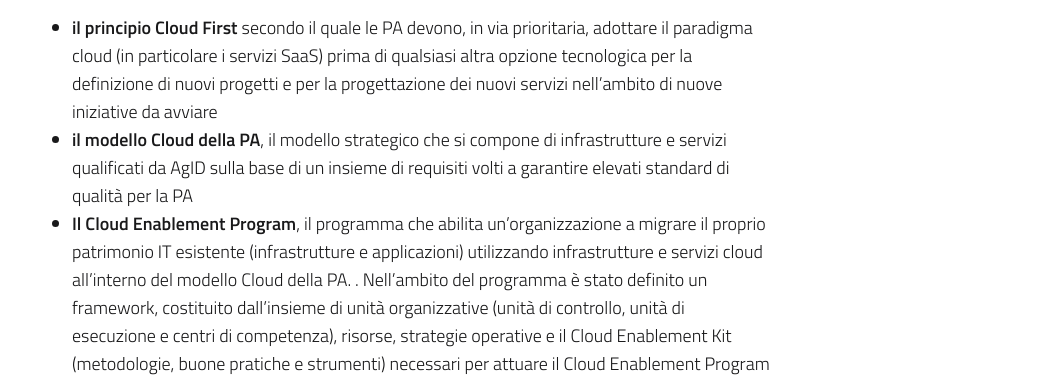
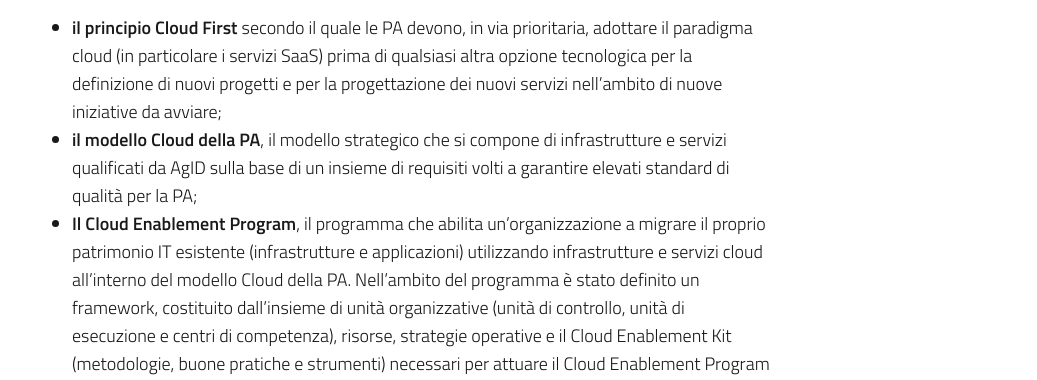
Before and after one commit to italia/cloud.italia.it, a Jekyll site: the page built from index.md, in a window 1280 px wide and 900 px high, scrolled down 1144 px. Shown: the part 246-626 px from the top of the window, without its empty margins (50-1087 px from the left). Built offline with Jekyll 4.4.1, drawn with Linux system fonts in a browser that asks for light colours; some of the changed text lies outside the part shown.

Commit message:
Fix: punteggiatura

```diff
--- a/_includes/home/home-sections.html
+++ b/_includes/home/home-sections.html
@@ -25,20 +25,20 @@
                                     servizi SaaS) prima di qualsiasi altra opzione
                                     tecnologica per la definizione di nuovi
                                     progetti e per la progettazione dei nuovi servizi
-                                    nell’ambito di nuove iniziative da avviare
+                                    nell’ambito di nuove iniziative da avviare;
                                 </li>
                                 <li><b>il modello Cloud della PA</b>, il modello
                                     strategico che si compone di infrastrutture
                                     e servizi qualificati da AgID sulla base di
                                     un insieme di requisiti volti a garantire
-                                    elevati standard di qualità per la PA
+                                    elevati standard di qualità per la PA;
                                 </li>
                                 <li><b>Il Cloud Enablement Program</b>, il programma
                                     che abilita un’organizzazione a migrare il
                                     proprio patrimonio IT esistente
                                     (infrastrutture e applicazioni) utilizzando
                                     infrastrutture e servizi cloud all’interno del
-                                    modello Cloud della PA. . Nell’ambito del programma
+                                    modello Cloud della PA. Nell’ambito del programma
                                     è stato definito un framework, costituito
                                     dall’insieme di unità organizzative (unità di
                                     controllo, unità di esecuzione e centri di competenza),
```
